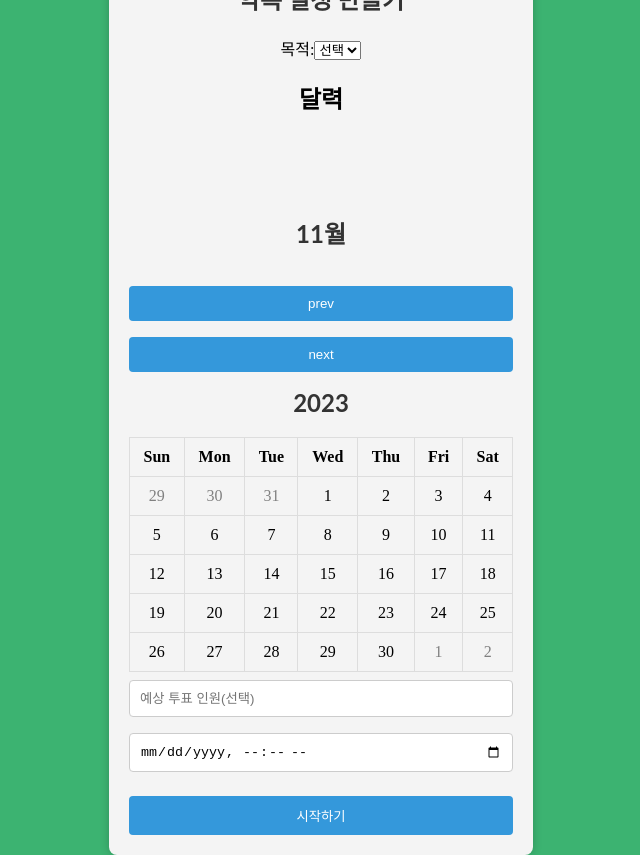
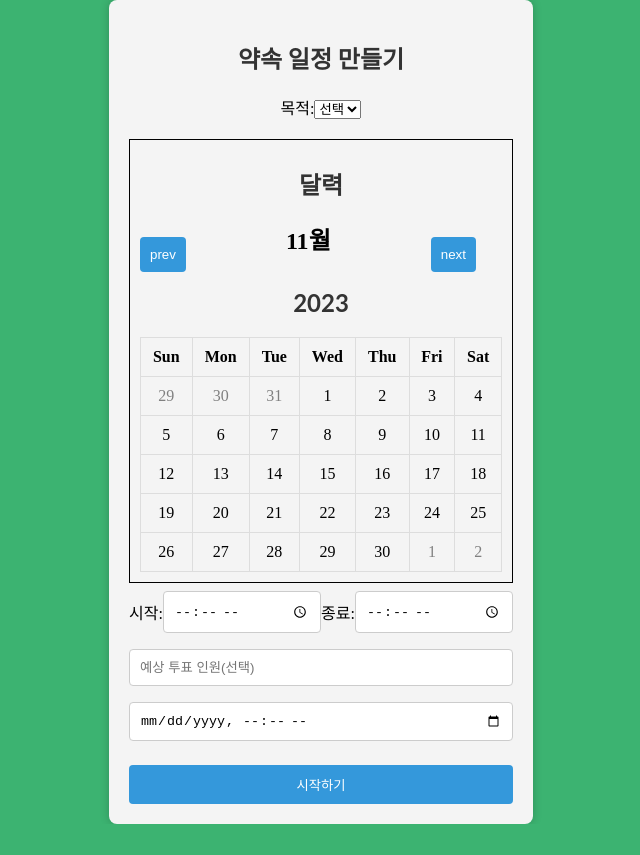
Before and after one commit to mindongmindong/whenMeet, a React (Create React App) app in the folder react-whenMeet/: page /meetinginfo in a window 1280 px wide. Shown: the whole page, without its empty margins (319-959 px from the left). After the commit the page ends 824 px from the top, so only its background shows below. Built offline with nearby package versions, Linux system fonts and the light colour scheme.

Commit message:
[Modify&ADD] MeetingInfoForm

```diff
--- a/react-whenMeet/src/App.js
+++ b/react-whenMeet/src/App.js
@@ -1,9 +1,8 @@
-import { useState, useEffect } from "react";
 import HomeMake from "./routes/HomeMake";
 import MeetingInfo from "./routes/MeetingInfo";
 import LinkPage from "./routes/LinkPage";
 import HomeParticipate from "./routes/HomeParticipate";
-import UserTimeInfo from "./routes/HomeMake";
+import UserTimeInfo from "./routes/UserTimeInfo";
 import ResultMake from "./routes/ResultMake";
 import ResultEnd from "./routes/ResultEnd";
 import { BrowserRouter as Router, Routes, Route } from "react-router-dom";
@@ -12,20 +11,13 @@ function App() {
   return (
     <Router>
       <Routes>
-        <Route path="/" element={<HomeMake />}>
-          {" "}
-        </Route>
+        <Route path="/meetinginfo/linkpage" element={<LinkPage />}></Route>
+        <Route path="/homeparticipate/usertimeinfo" element={<UserTimeInfo />}></Route>
         <Route path="/homeparticipate" element={<HomeParticipate />}></Route>
-        <Route path="/meetinginfo" element={<MeetingInfo />}>
-          {" "}
-        </Route>
-        <Route path="/meetinginfo/linkpage" element={<LinkPage />}></Route>
-        <Route
-          path="/homeparticipate/usertimeinfo"
-          element={<UserTimeInfo />}
-        ></Route>
+        <Route path="/meetinginfo" element={<MeetingInfo />}></Route>
         <Route path="/result" element={<ResultMake />}></Route>//결과확인페이지
         <Route path="/resultend" element={<ResultEnd />}></Route>// 투표 종료
+        <Route path="/" element={<HomeMake />}> </Route>
         페이지
       </Routes>
     </Router>
--- a/react-whenMeet/src/components/Calendar.js
+++ b/react-whenMeet/src/components/Calendar.js
@@ -7,7 +7,6 @@ import CalendarMonth from "./CalendarMonth";
 function Calendar({ onChange }) {
   return (
     <div>
-      <h2>달력</h2>
       <CalendarMonth />
     </div>
   );
--- a/react-whenMeet/src/components/CalendarMonth.jsx
+++ b/react-whenMeet/src/components/CalendarMonth.jsx
@@ -87,6 +87,7 @@ function CalendarMonth(){
 
     return(
         <div className="calendar">
+            <h1>달력</h1>
             <MakeHeader nowMonth={nowMonth} prevMonth={prevMonth} nextMonth={nextMonth}></MakeHeader>
             <h1>{nowYear}</h1>
             <table className="calendarTable">
--- a/react-whenMeet/src/components/LinkPageForm.js
+++ b/react-whenMeet/src/components/LinkPageForm.js
@@ -1,28 +1,15 @@
-import { useState, useEffect } from "react";
+import { useState } from "react";
 import Input from "../components/Input";
 import Button from "../components/Button";
 import { useNavigate } from "react-router-dom";
 
 function LinkPageForm() {
-    const [random, setRandom] = useState("");
     const [link, setLink] = useState("");
     const navigate = useNavigate();
 
-    const generateRandom = () => {
-        const characters = 'ABCDEFGHIJKLMNOPQRSTUVWXYZabcdefghijklmnopqrstuvwxyz0123456789';
-        const linkLength = 10;
-
-        let randomLink = '';
-        for (let i = 0; i < linkLength; i++) {
-            const randomIndex = Math.floor(Math.random() * characters.length);
-            randomLink += characters[randomIndex];
-        }
-        setRandom(randomLink);
-    };
-
     const copyToClipboard = async (link) => {
         try {
-            const textToCopy = `localhost:3000/HomeParticipate/${random}`;
+            const textToCopy = `localhost:3000/HomeParticipate`;
             await navigator.clipboard.writeText(textToCopy);
             alert('클립보드에 복사되었습니다');
         } catch (err) {
@@ -32,17 +19,15 @@ function LinkPageForm() {
 
     const handleSubmit = (event) => {
         event.preventDefault();
-        setLink(`/HomeParticipate/${random}`)
+        setLink(`/HomeParticipate`)
         navigate(link);
     }
-    useEffect(() => {
-        generateRandom();
-    }, [])
+
     return (
         <form onSubmit={handleSubmit}>
             <div>
                 <Input
-                    value={`localhost:3000/HomeParticipate/${random}`}
+                    value={`localhost:3000/HomeParticipate/`}
                 />
                 <Button
                     type="button"
--- a/react-whenMeet/src/components/MakeHeader.jsx
+++ b/react-whenMeet/src/components/MakeHeader.jsx
@@ -1,9 +1,23 @@
-export default function MakeHeader(props){
-    return(
-        <div className="header">
-            <h1>{props.nowMonth}월</h1>
-            <button onClick={props.prevMonth}>prev</button>
-            <button onClick={props.nextMonth}>next</button>
+import Button from "./Button";
+
+export default function MakeHeader({ prevMonth, nextMonth, nowMonth }) {
+    return (
+        <div>
+            <h2>
+                <span className="header">
+                    <Button
+                        type="button"
+                        text="prev"
+                        onClick={prevMonth}
+                    />
+                    {nowMonth}월
+                    <Button
+                        type="button"
+                        text="next"
+                        onClick={nextMonth}
+                    />
+                </span>
+            </h2>
         </div>
     );
 }
--- a/react-whenMeet/src/components/MeetingInfoForm.js
+++ b/react-whenMeet/src/components/MeetingInfoForm.js
@@ -7,7 +7,9 @@ import { useNavigate } from "react-router-dom";
 function MeetingInfoForm() {
     const [meetingPurpose, setMeetingPurpose] = useState("");
     const [number, setNumber] = useState();
-    const [endTime, setEndTime] = useState("");
+    const [endVote, setEndVote] = useState("");
+    const [start, setStart] = useState();
+    const [end, setEnd] = useState();
     const toDo = [
         '선택',
         '식사',
@@ -29,8 +31,16 @@ function MeetingInfoForm() {
         setNumber(event.target.value);
     }
 
+    const handleVoteEnd = (event) => {
+        setEndVote(event.target.value);
+    }
+
+    const handleStart = (event) => {
+        setStart(event.target.value);
+    }
+
     const handleEnd = (event) => {
-        setEndTime(event.target.value);
+        setEnd(event.target.value);
     }
 
     const handleSubmit = (event) => {
@@ -41,6 +51,7 @@ function MeetingInfoForm() {
     return (
         <form onSubmit={handleSubmit}>
             <div>
+                <div className="purpose-selector">
                     <h1>약속 일정 만들기</h1>
                     <label>
                         목적:
@@ -50,7 +61,26 @@ function MeetingInfoForm() {
                             ))}
                         </select>
                     </label>
+                </div>
+
                 <Calendar onChange={handleCalendar} />
+                <div className="timeStartEnd">
+                    시작:
+                    <Input
+                        type="time"
+                        value={start}
+                        onChange={handleStart}
+                        placeholder="시작"
+                    />
+                    종료:
+                    <Input
+                        type="time"
+                        value={end}
+                        onChange={handleEnd}
+                        placeholder="종료"
+                    />
+
+                </div>
                 <Input
                     type="number"
                     value={number}
@@ -59,8 +89,8 @@ function MeetingInfoForm() {
                 />
                 <Input
                     type="datetime-local"
-                    value={endTime}
-                    onChange={handleEnd}
+                    value={endVote}
+                    onChange={handleVoteEnd}
                 />
                 <Button
                     type="submit"
--- a/react-whenMeet/src/routes/HomeParticipate.js
+++ b/react-whenMeet/src/routes/HomeParticipate.js
@@ -1,6 +1,12 @@
+import HomeParticipateForm from "../components/HomeParticipateForm";
+import "../styles/HomeMake.css";
+
 function HomeParticipate(){
+
     return(
-        <h1>HomeParticipate</h1>
+        <div className="center-container">
+            <HomeParticipateForm />
+        </div>
     );
 }
 
--- a/react-whenMeet/src/routes/UserTimeInfo.js
+++ b/react-whenMeet/src/routes/UserTimeInfo.js
@@ -1,6 +1,37 @@
-function UserTimeInfo(){
-    return(
-        <h1>UserTimeInfo</h1>
+import { useState } from "react";
+import Button from "../components/Button";
+import Calendar from "../components/Calendar"
+import "../styles/HomeMake.css"
+
+function UserTimeInfo() {
+    const [state, setState] = useState(true);
+
+    const handleState = () => {
+        setState((state) => !state);
+    }
+    const handleCalendar = (value) => {
+        console.log('Selected Date:', value);
+    };
+    return (
+        <div className="center-container">
+            <Button
+                type="button"
+                text="가능한 시간"
+                onClick={handleState}
+            />
+            <Button
+                type="button"
+                text="불가능한 시간"
+                onClick={handleState}
+            />
+            {state ? <Calendar
+                onChange={handleCalendar}
+            /> :
+                <Calendar
+                    onChange={handleCalendar}
+                />
+            }
+        </div>
     );
 }
 
--- a/react-whenMeet/src/styles/CalendarWeek.css
+++ b/react-whenMeet/src/styles/CalendarWeek.css
@@ -1,8 +1,5 @@
 .calendar-container {
-  position: absolute;
-  left: 100px;
-  margin-top: 100px;
-  width: auto;
+  margin-top: 20px;;
 }
 
 table {
--- a/react-whenMeet/src/styles/HomeMake.css
+++ b/react-whenMeet/src/styles/HomeMake.css
@@ -6,7 +6,7 @@ body {
 
 .center-container {
   display: flex;
-  justify-content: center;
+  flex-direction: column; /* 세로 방향으로 정렬 */
   align-items: center;
   height: 100vh;
 }
@@ -25,6 +25,22 @@ h1 {
   color: #333333;
   font-size: 24px;
   font-family: "Lato";
+}
+
+h2 {
+  display: flex;
+  align-items: center;
+  justify-content: space-between;
+  white-space: nowrap;
+  margin: 0;
+}
+
+.timeStartEnd{
+  display: flex;
+  align-items: center;
+  justify-content: space-between;
+  white-space: nowrap;
+  margin: 0;
 }
 
 input {
@@ -51,6 +67,14 @@ button:hover {
   background-color: #2980b9;
 }
 
+.header{
+  display: flex;
+  gap: 100px;
+}
+
+.purpose-selector{
+  margin : 20px;
+}
 .calendarTable {
   margin: 0 auto; /* 가운데 정렬을 위해 margin을 auto로 설정합니다. */
 }
--- a/react-whenMeet/src/styles/ResultEnd.css
+++ b/react-whenMeet/src/styles/ResultEnd.css
@@ -3,6 +3,8 @@
   margin-bottom: 20px;
   padding: 0;
 }
+
 .calendar {
-  margin-top: 100px;
+  border: 1px solid;
+  padding : 10px;
 }
```
Lines whose indentation alone changed are shown as unchanged.
